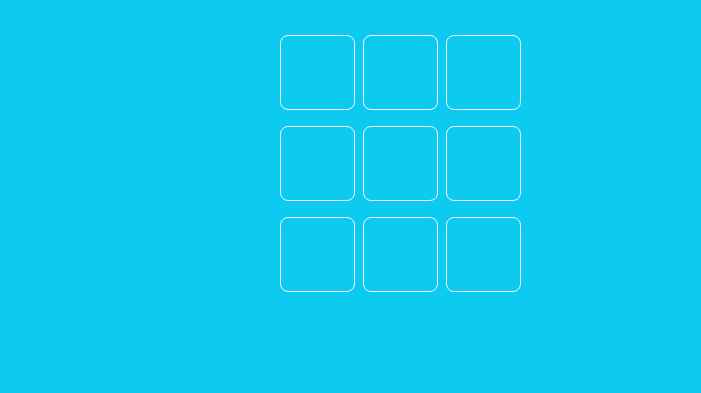
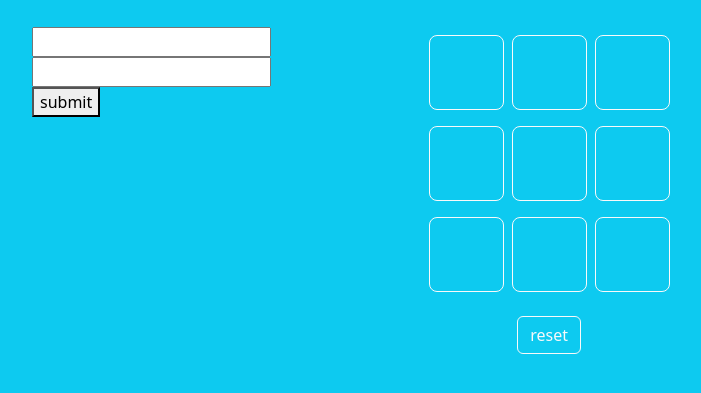
Before and after one commit to azeddinemas/tic-tac-javascript, a plain HTML site: page index.html in a window 1280 px wide. Shown: the part 53-446 px from the top of the page, without its empty margins (240-941 px from the left). Drawn offline with nearby package versions, Linux system fonts and the light colour scheme.

Commit message:
done 40%

```diff
--- a/index.html
+++ b/index.html
@@ -19,10 +19,16 @@
     <div class="container">
         <div class="row d-flex justify-content-center">
             <h1 class="text-center text-white">tic tac toe</h1>
+            <div id="playersName"></div>
             <div class="col-md-8 mt-4 d-flex justify-content-lg-center">
+                <div class="" id="player">
+                    <input type="text" id="player1">
+                    <input type="text" id="player2">
+                    <button onclick="player()" id="subm">submit</button>
+                </div>
                 <div class="row">
                     <div class="col-md-12 d-flex justify-content-center p-2 rounded-3 gap-2">
-                        <span class="btn btn-outline-light rounded-3 fw-bolder fs-1" id="item1" onclick="game(this.id)"></span>
+                        <span class="btn btn-outline-light rounded-3 fw-bolder fs-1" id="item1" data="azzzedne" onclick="game(this.id)"></span>
                         <span class="btn btn-outline-light rounded-3 fw-bolder fs-1" id="item2" onclick="game(this.id)"></span>
                         <span class="btn btn-outline-light rounded-3 fw-bolder fs-1" id="item3" onclick="game(this.id)"></span>
                     </div>
@@ -36,6 +42,9 @@
                         <span class="btn btn-outline-light rounded-3 fw-bolder fs-1" id="item8" onclick="game(this.id)"></span>
                         <span class="btn btn-outline-light rounded-3 fw-bolder fs-1" id="item9" onclick="game(this.id)"></span>
                     </div>
+                    <div class="col-md-12 d-flex justify-content-center mt-3">
+                        <button class="btn btn-outline-light" onclick="reload()">reset</button>
+                    </div>
                 </div>
             </div>
         </div>
--- a/main.js
+++ b/main.js
@@ -3,11 +3,29 @@ var turn = 'X';
 function game(id) {
 
     let elemen = document.getElementById(id);
+    if (turn === 'X' && elemen.innerHTML == '') {
+        playersName.innerHTML = (localStorage.getItem("player2") + "O");
+        elemen.innerHTML = 'X';
+        turn = 'O';
 
-    if (turn === 'X' && elemen.innerHTML == '') {
-
-        elemen.innerHTML = 'X';
+    } else if (turn === 'O' && elemen.innerHTML == '') {
+        playersName.innerHTML = (localStorage.getItem("player1") + "X");
+        elemen.innerHTML = 'O';
         turn = 'X';
-
     }
 }
+
+function player() {
+
+    localStorage.setItem('player1', player1.value);
+    localStorage.setItem('player2', player2.value);
+    document.getElementById("player").style.display = "none"
+    playersName.innerHTML = (localStorage.getItem("player1") + "X");
+
+}
+
+
+function reload() {
+    location.reload();
+    localStorage.clear();
+}
```
